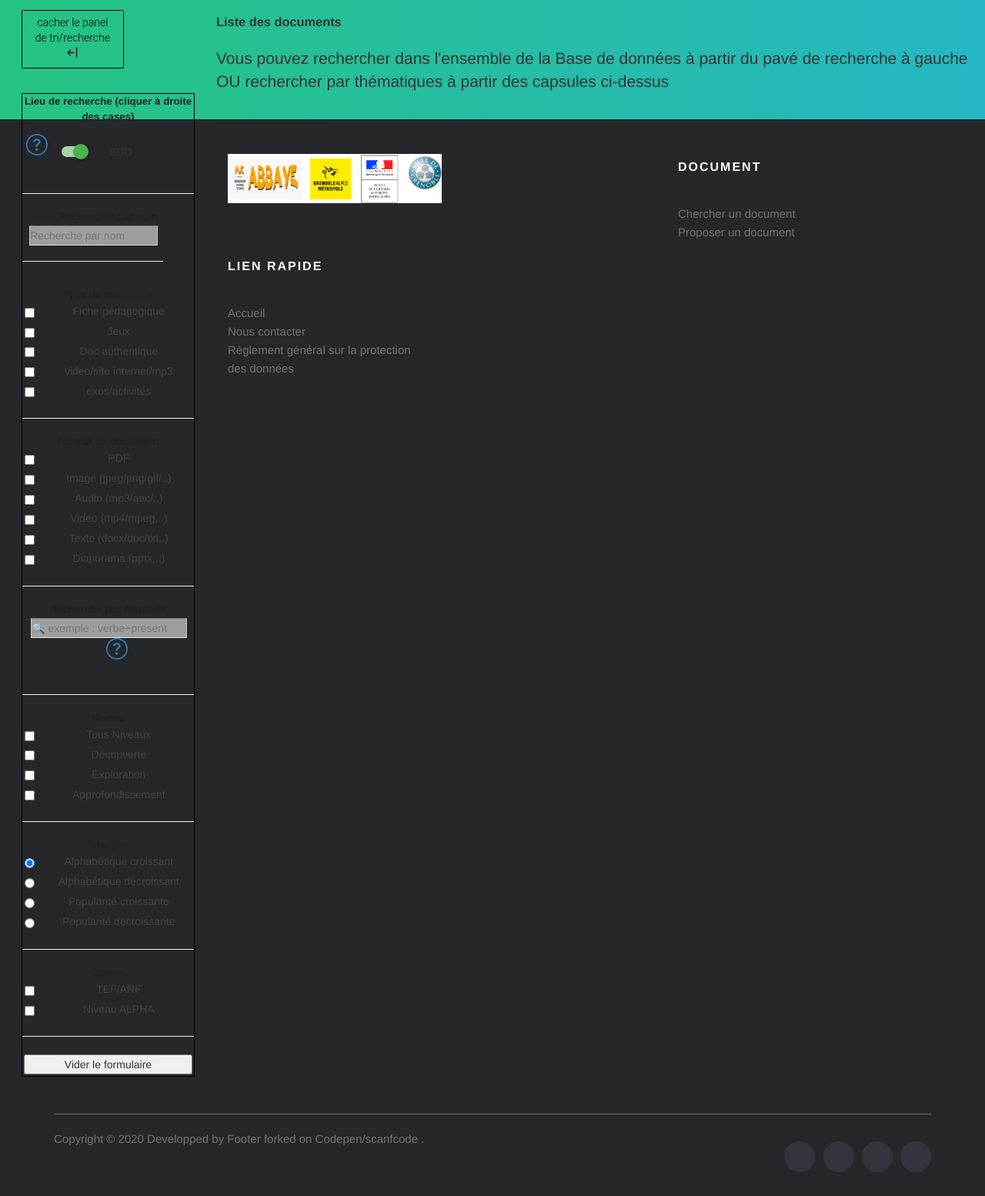
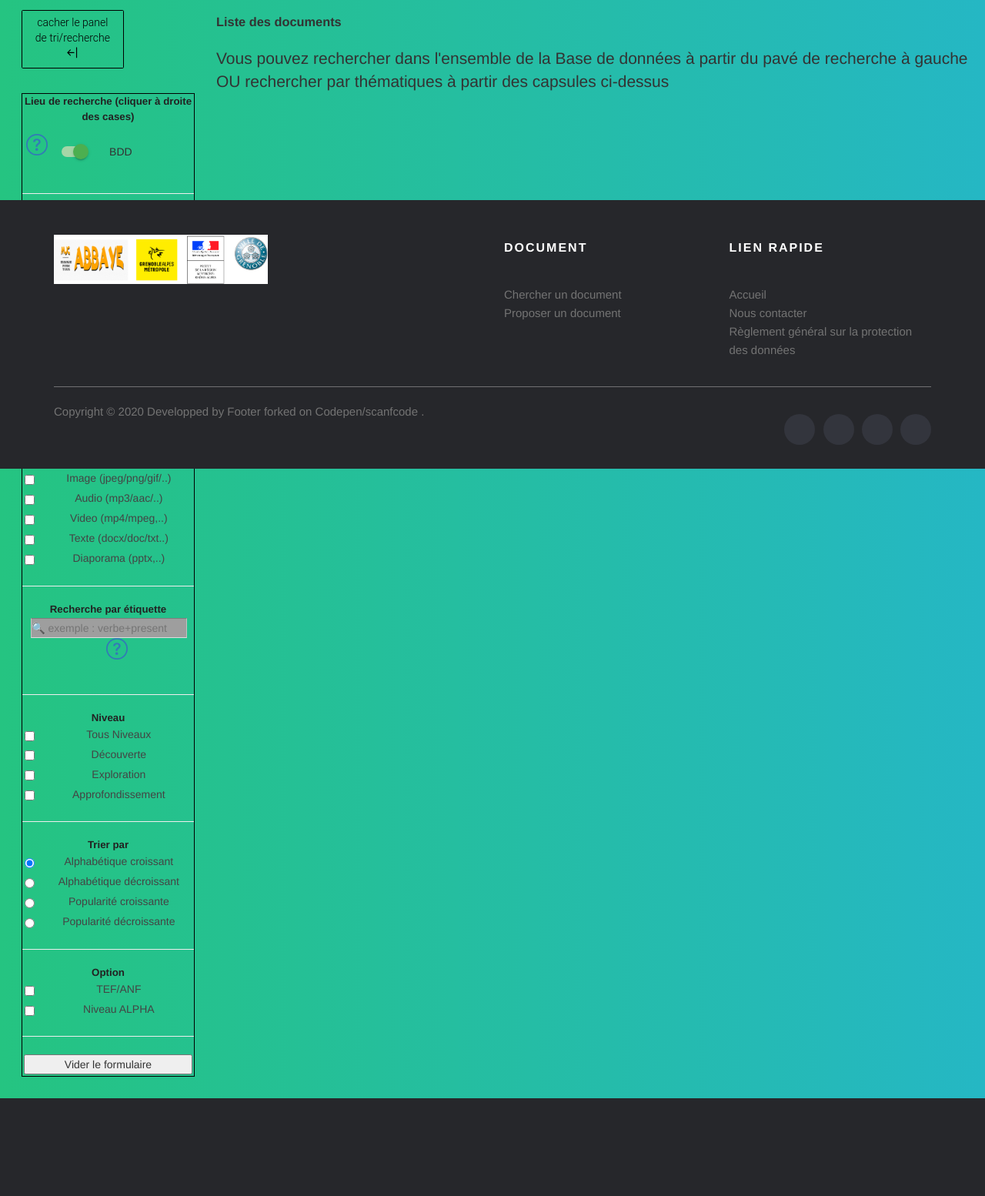
Before and after one commit to remulef/ASL-Abbaye, a PHP site: page /tcpdf/View/display.view/display.php in a window 1280 px wide. Shown: the part 191-1745 px from the top of the page at 77% size. After the commit the page ends 1618 px from the top, so only its background shows below. Run offline with PHP 8.4, Linux system fonts and the light colour scheme; grey boxes are pictures that could not be loaded.

Commit message:
automatic push

```diff
--- a/View/display.view/display.css
+++ b/View/display.view/display.css
@@ -1,3 +1,5 @@
+html, body {padding:0; margin:0; height:100%;}
+footer{position: absolute; bottom: 0; left: 0; right: 0;}
 
 a.button1 {
     display: inline-block;
```
